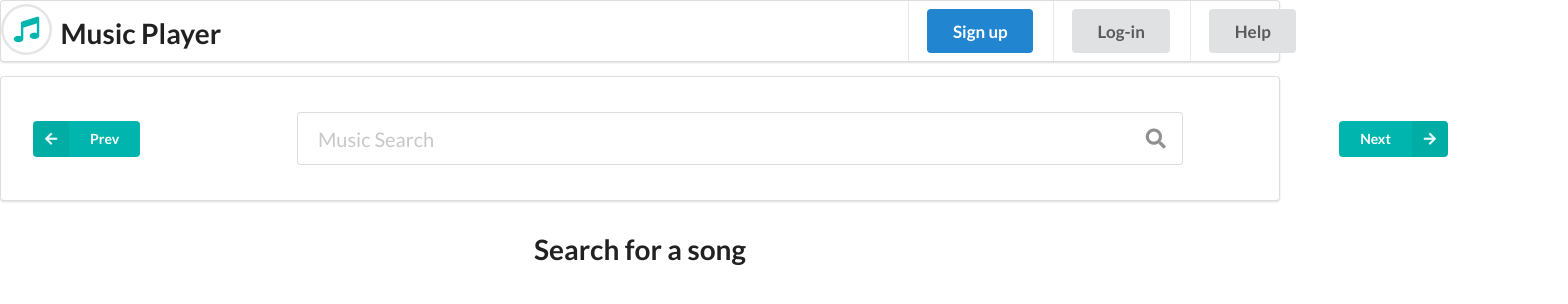
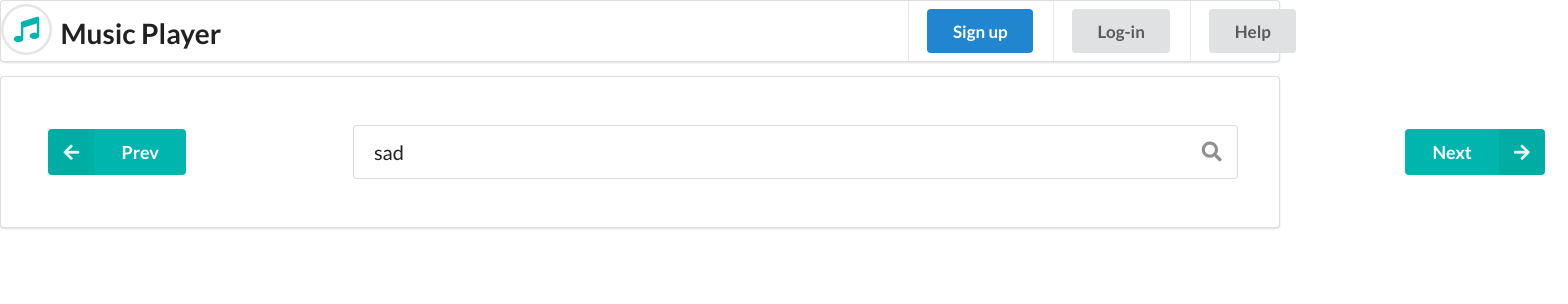
Before and after one commit to Orion-P/music-player, a React (Create React App) app: page / in a window 1280 px wide. Shown: the top 304 px of the page, 1568 px wide, since content can reach past the window. Built offline with nearby package versions, Linux system fonts and the light colour scheme.

Commit message:
Added functionality for users to download a song if they like it and changed some spacing/styling on how the songs are displayed.

```diff
--- a/src/components/App.js
+++ b/src/components/App.js
@@ -20,7 +20,7 @@ class App extends React.Component {
 					client_id: "2bc19d22",
 					format: "json",
 					search: term,
-					limit: 200
+					limit: 10
 				}
 			})
 			.then(({ data }) => {
@@ -29,12 +29,14 @@ class App extends React.Component {
 			.catch(err => console.log(err));
 	};
 
+	onPageSwitch() {}
+
 	render() {
 		return (
 			<div>
 				<NavigationBar />
-				<div className="ui center aligned segment">
-					<div className="ui menu secondary compact">
+				<div className="ui center aligned segment massive">
+					<div className="ui menu secondary compact massive">
 						<div className="item">
 							<button className="ui left labeled icon button teal">
 								<i className="left arrow icon"></i>
@@ -45,7 +47,10 @@ class App extends React.Component {
 							<SearchBar onFormSubmit={this.onFormSubmit} />
 						</div>
 						<div className="item">
-							<button className="ui right labeled icon button teal">
+							<button
+								onClick={e => console.log(e)}
+								className="ui right labeled icon button teal"
+							>
 								<i className="right arrow icon"></i>
 								Next
 							</button>
--- a/src/components/MusicPlayer.js
+++ b/src/components/MusicPlayer.js
@@ -3,11 +3,20 @@ import SongList from "./SongList";
 // import ReactPlayer from "react-player";
 
 class MusicPlayer extends React.Component {
+	constructor(props) {
+		super(props);
+		this.state = { tenSongs: [] };
+		return;
+	}
 
-    constructor(props) {
-        super(props)
-        return;
-    }
+	// componentDidUpdate() {
+	// }
+
+	updateSongs = songs => {
+        this.setState({ tenSongs: songs });
+        console.log(this.state.tenSongs);
+
+	};
 
 	render() {
 		return (
@@ -15,8 +24,8 @@ class MusicPlayer extends React.Component {
 				<div
 					style={{ paddingTop: `20px` }}
 					className="ui container right aligned"
-                >
-					<SongList songs={this.props.songs}/>
+				>
+					<SongList updateSongs={this.updateSongs} songs={this.props.songs} />
 				</div>
 			</div>
 		);
--- a/src/components/SearchBar.js
+++ b/src/components/SearchBar.js
@@ -1,7 +1,7 @@
 import React from "react";
 
 class SearchBar extends React.Component {
-	state = { term: "" };
+	state = { term: "sad" };
 
 	onFormSubmit = e => {
 		e.preventDefault();
--- a/src/components/SongList.js
+++ b/src/components/SongList.js
@@ -1,10 +1,12 @@
-import React, { useState } from "react";
+import React, { useState, useEffect } from "react";
 
 const SongList = props => {
+	const [currentSongSection, setSongSection] = useState([]);
+	console.log(props);
+	useEffect(() => {
+		props.updateSongs(renderedSongs);
+	}, [currentSongSection]);
 
-    const [currentSongSection, setSongSection] = useState([]);
-
-	console.log(props.songs);
 	const renderedSongs = props.songs.map(song => {
 		return (
 			<div key={song.id} className="item">
@@ -21,26 +23,35 @@ const SongList = props => {
 						{song.artist_name}
 					</p>
 				</div>
+				<div style={{ paddingTop: '26px', marginBottom: "14px" }}>
 					<img
-					height="50px"
-					width="50px"
+						height="60px"
+						width="60px"
 						src={song.album_image}
 						style={{ marginBottom: "8px" }}
 					></img>
-				<audio style={{ padding: `14px`, marginTop: `-10px` }} controls>
+					<audio style={{ padding: `20px`, marginTop: `10px` }} controls>
 						<source src={song.audio} type="audio/mp3" />
 					</audio>
+					<a
+						style={{ position: "relative", bottom: "42px" }}
+						href={song.audiodownload}
+						className="ui small basic icon buttons"
+					>
+						<button className="ui button">
+							<i className="download center blue icon big"></i>
+						</button>
+					</a>
+				</div>
 			</div>
 		);
 	});
 
 	return (
+		<div>
 			<div className="ui mini divided list">
-			{renderedSongs.length === 0 ? (
-				<h1 className="ui center aligned header">Search for a song</h1>
-			) : (
-				renderedSongs
-			)}
+				{renderedSongs.length === 0 ? null : renderedSongs}
+			</div>
 		</div>
 	);
 };
```
Lines whose indentation alone changed are shown as unchanged.
